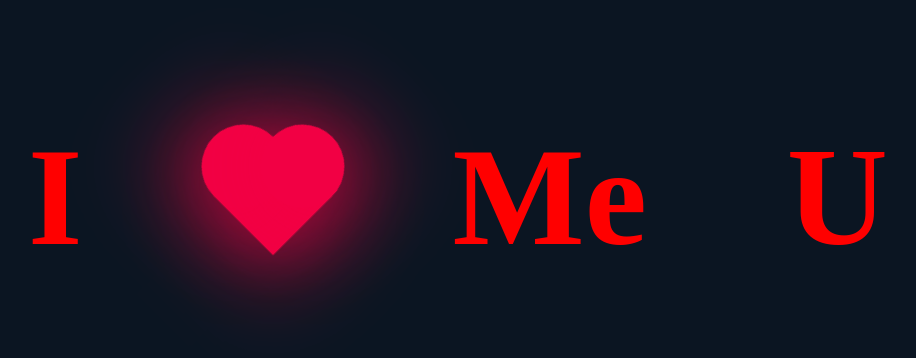
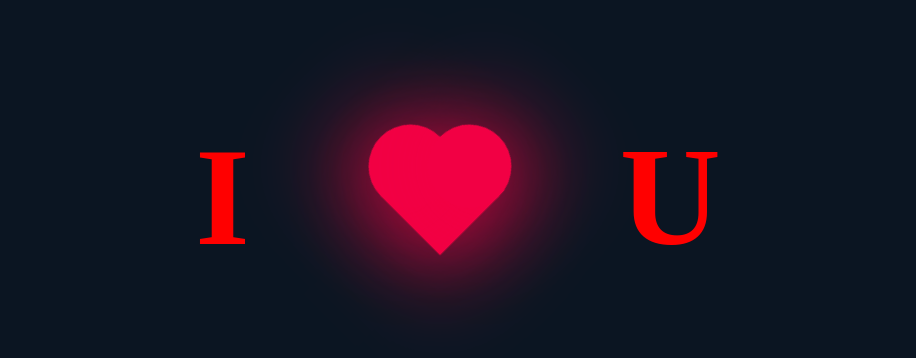
Before and after one commit to Amit-kumar9110/i-love-you, a plain HTML site: page index.html in a window 1280 px wide. Shown: the part 204-562 px from the top of the page, without its empty margins (182-1098 px from the left). Drawn offline with Linux system fonts and the light colour scheme.

```diff
--- a/index.html
+++ b/index.html
@@ -7,7 +7,6 @@
     <body>
         <h1>I</h1>
         <div class="heart"></div>
-        <h2>Me</h2>
         <h2>U</h2>
     </body>
 </html>
```
